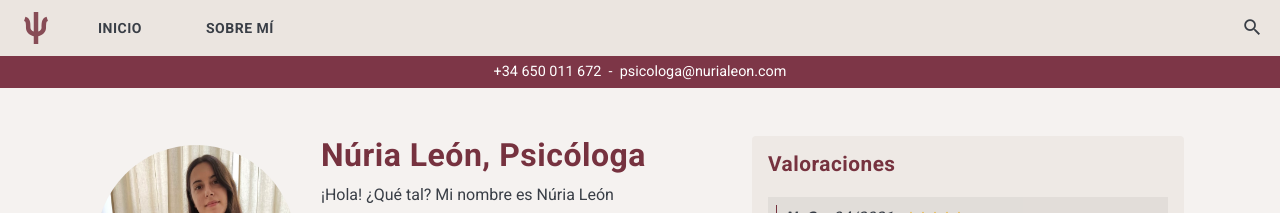
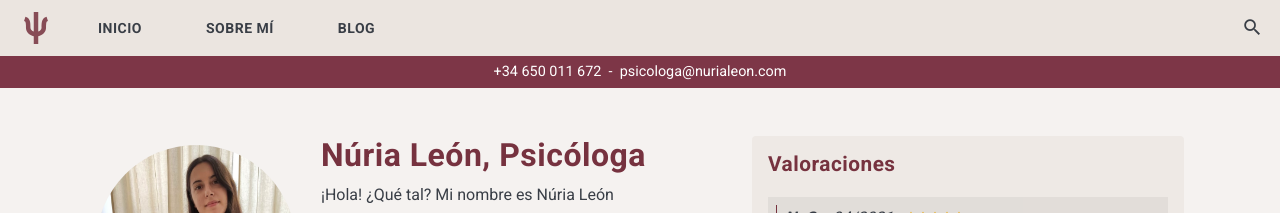
Before and after one commit to nurialeonsallent/nurialeon.com, a Jekyll site: the page built from index.html, in a window 1280 px wide. Shown: the top 213 px of the page. Built offline with Jekyll 4.4.1, drawn with Linux system fonts in a browser that asks for light colours; nearby versions of some CDN libraries.

Commit message:
add blog menu

```diff
--- a/_includes/header.html
+++ b/_includes/header.html
@@ -29,9 +29,9 @@
                 <li class="nav__item">
                   <a href="{{site.baseurl}}/sobre-mi/" class="nav__link no-decoration">Sobre mí</a>
                 </li>
-                <!-- <li class="nav__item">
+                <li class="nav__item">
                   <a href="{{site.baseurl}}/blog/" class="nav__link no-decoration">Blog</a>
-                </li> -->
+                </li>
               </ul>
 
             </div>
```
